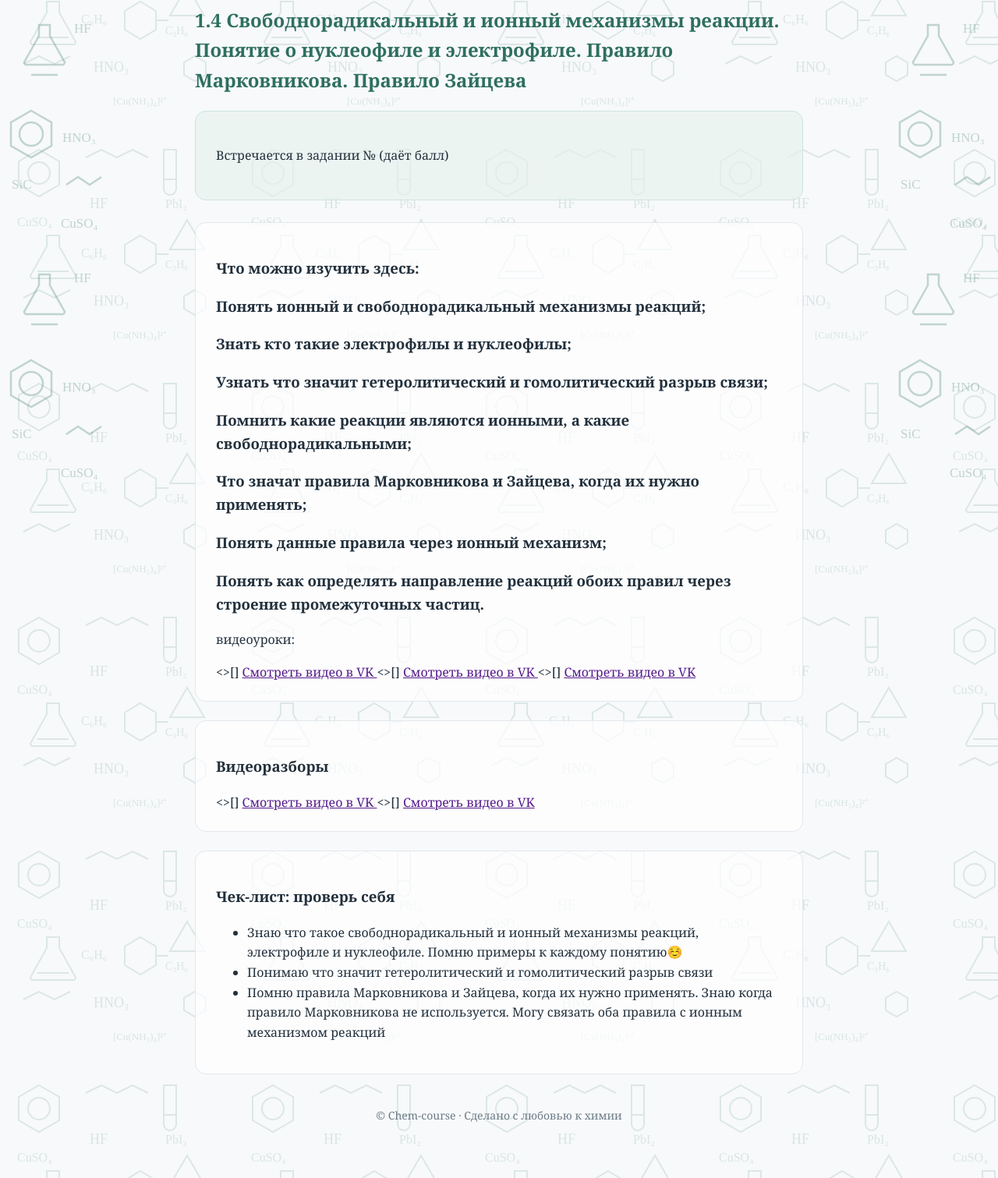
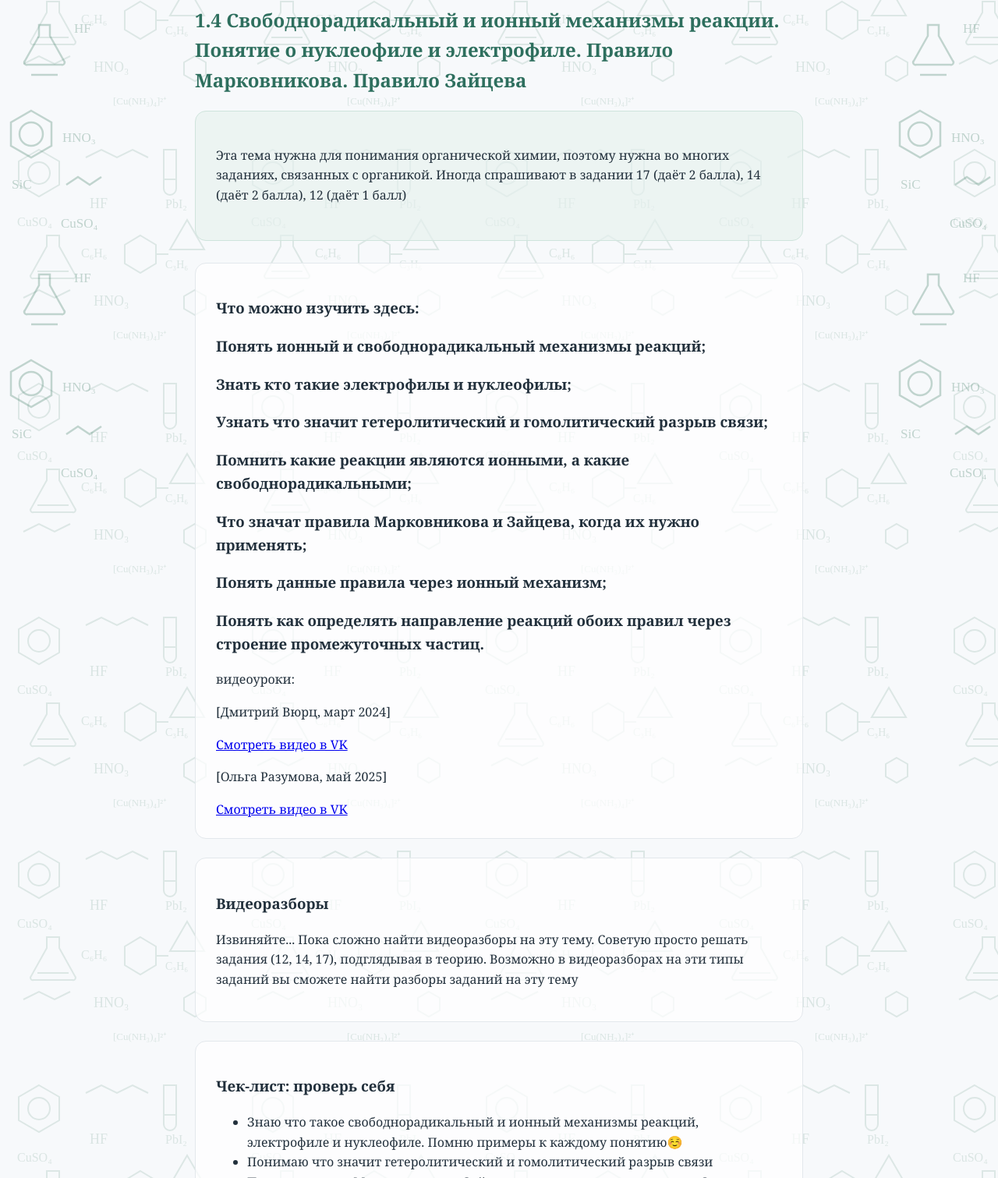
Before and after one commit to Shio-Wp993/chemcourse, a plain HTML site: page tema305.html in a window 1280 px wide. Shown: the part 138-1649 px from the top of the page at 78% size. Drawn offline with Linux system fonts and the light colour scheme.

Commit message:
Update tema305.html

```diff
--- a/tema305.html
+++ b/tema305.html
@@ -20,7 +20,7 @@
 
 <!-- Первый экран -->
 <section class="hero">
-  <p>Встречается в задании № (даёт балл)</p>
+  <p>Эта тема нужна для понимания органической химии, поэтому нужна во многих заданиях, связанных с органикой. Иногда спрашивают в задании 17 (даёт 2 балла), 14 (даёт 2 балла), 12 (даёт 1 балл)</p>
 </section>
 
 <!-- Блоки по порядку -->
@@ -35,30 +35,19 @@
 <h3>Понять как определять направление реакций обоих правил через строение промежуточных частиц.</h3>
 
   <p>видеоуроки:</p>
-  <>[]</>
-  <a href="">
+  <p>[Дмитрий Вюрц, март 2024]</p>
+  <a href="https://vkvideo.ru/video-64610323_456259771">
   Смотреть видео в VK
   </a>
-  <>[]</>
-  <a href="">
-  Смотреть видео в VK
-  </a>
-  <>[]</>
-  <a href="">
+  <p>[Ольга Разумова, май 2025]</p>
+  <a href="https://vkvideo.ru/video-229406806_456239033">
   Смотреть видео в VK
   </a>
 </section>
 
 <section class="block">
   <h3>Видеоразборы</h3>
-  <>[]</>
-  <a href="">
-  Смотреть видео в VK
-  </a>
-  <>[]</>
-  <a href="">
-  Смотреть видео в VK
-  </a>
+<p>Извиняйте... Пока сложно найти видеоразборы на эту тему. Советую просто решать задания (12, 14, 17), подглядывая в теорию. Возможно в видеоразборах на эти типы заданий вы сможете найти разборы заданий на эту тему</p>
 </section>
 
 <section class="block">
```
